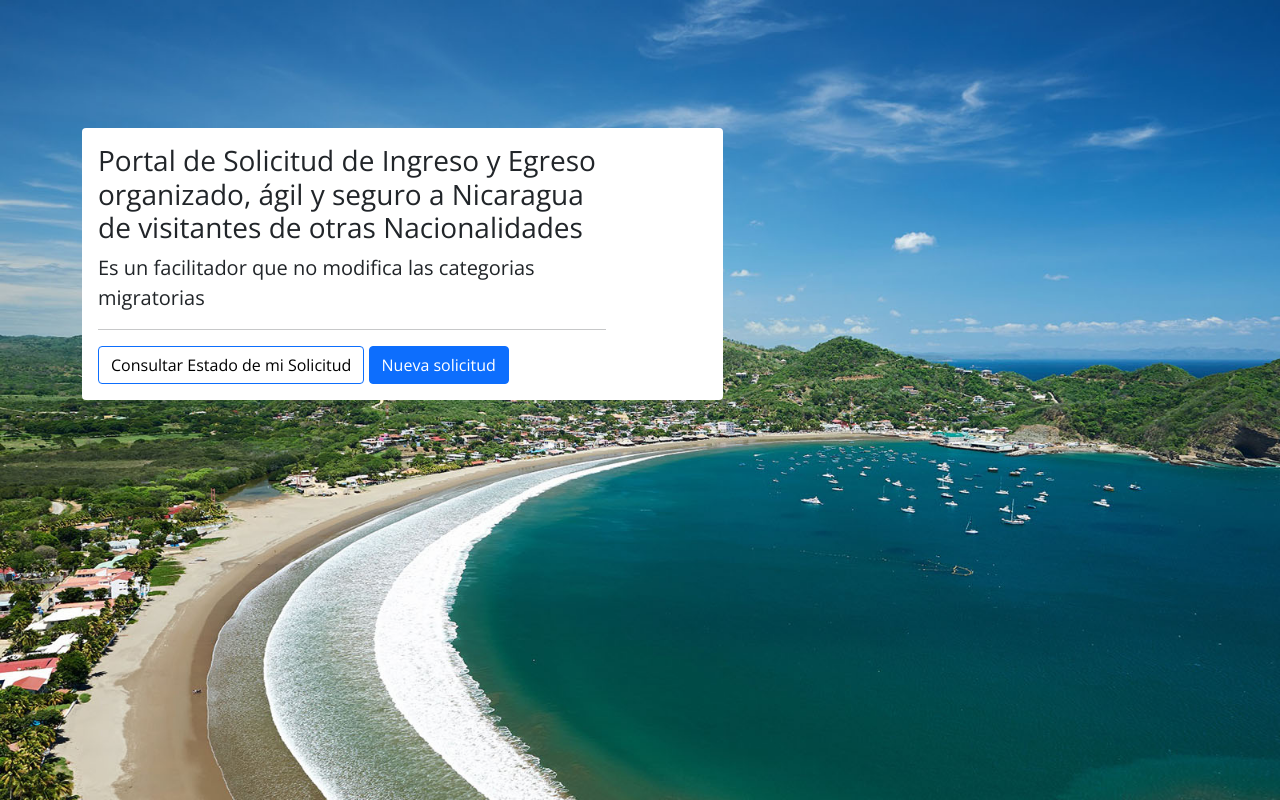
After one commit to leftdevel/flight-status, a Symfony app: template templates/default/index.html.twig in a window 1280 px wide. The commit adds this page. Run offline with Twig, Linux system fonts and the light colour scheme; the template is opened without the code that fills it, so the values that code supplies are empty; some libraries are stand-ins or nearby versions.

Commit message:
first commit

```diff
--- a/templates/base.html.twig
+++ b/templates/base.html.twig
@@ -1,12 +1,24 @@
-<!DOCTYPE html>
-<html>
+<!doctype html>
+<html lang="en">
   <head>
-        <meta charset="UTF-8">
+    <!-- Required meta tags -->
+    <meta charset="utf-8">
+    <meta name="viewport" content="width=device-width, initial-scale=1">
+    <link rel="preconnect" href="https://fonts.gstatic.com">
+    <link href="https://fonts.googleapis.com/css2?family=Open+Sans&display=swap" rel="stylesheet">
+    <style>
+        body {
+            font-family: 'Open Sans', 'Helvetica', 'Arial', sans-serif !important;
+        }
+    </style>
+    <!-- Bootstrap CSS -->
+    <link href="https://cdn.jsdelivr.net/npm/bootstrap@5.0.0-beta1/dist/css/bootstrap.min.css" rel="stylesheet" integrity="sha384-giJF6kkoqNQ00vy+HMDP7azOuL0xtbfIcaT9wjKHr8RbDVddVHyTfAAsrekwKmP1" crossorigin="anonymous">
+    {% block stylesheets %}{% endblock %}
     <title>{% block title %}Welcome!{% endblock %}</title>
-        {% block stylesheets %}{% endblock %}
   </head>
   <body>
     {% block body %}{% endblock %}
+    <script src="https://cdn.jsdelivr.net/npm/bootstrap@5.0.0-beta1/dist/js/bootstrap.bundle.min.js" integrity="sha384-ygbV9kiqUc6oa4msXn9868pTtWMgiQaeYH7/t7LECLbyPA2x65Kgf80OJFdroafW" crossorigin="anonymous"></script>
     {% block javascripts %}{% endblock %}
   </body>
 </html>
--- /dev/null
+++ b/templates/default/index.html.twig
@@ -0,0 +1,69 @@
+{% extends "base.html.twig" %}
+{% block body %}
+<div class="imagebg" style="height: 100vh; width: 100vw; padding-top: 10%; background-image: url(img/hero-1.jpg)!important; background-size: cover!important;">
+    <div class="container">
+        <div class="row">
+            <div class="col-sm-8 col-md-7">
+                <div class="rounded p-3 bg-white">
+                    <div class="col-md-10 col-md-offset-1 col-sm-12">
+                        <h3>Portal de Solicitud de Ingreso y Egreso organizado, ágil y seguro a Nicaragua de visitantes de otras Nacionalidades </h3>
+                        <p class="lead">
+                            Es un facilitador que no modifica las categorias migratorias
+                        </p>
+                        <hr class="short">
+                        <div class="col-md-12 pl0">
+                        <div class="bar__module">
+                            <button
+                                id="solicitud"
+                                data-bs-toggle="modal"
+                                data-bs-target="#exampleModal"
+                                class="border btn btn-light bg-white text-blue border-primary type-uppercase"
+                            >
+                                Consultar Estado de mi Solicitud
+                            </button>
+
+                            <a class="btn btn-primary type-uppercase" href="#">
+                                <span class="btn_text" style="color: white;">
+                                    Nueva solicitud
+                                </span>
+                            </a>
+                        </div>
+                        <!--end module-->
+                    </div>
+
+                    </div>
+                </div>
+            </div>
+        </div>
+        <!--end of row-->
+        <!-- Modal -->
+        <div class="modal fade" id="exampleModal" tabindex="-1" aria-labelledby="exampleModalLabel" aria-hidden="true">
+            <div class="modal-dialog modal-dialog-centered">
+                <div class="modal-content">
+                <div class="modal-header">
+                    <h5 class="modal-title" id="exampleModalLabel">Modal title</h5>
+                    <button type="button" class="btn-close" data-bs-dismiss="modal" aria-label="Close"></button>
+                </div>
+                <div class="modal-body">
+                    <div class="mb-3">
+                        <input class="form-control" id="exampleFormControlInput1" placeholder="Número de Ticket">
+                    </div>
+                    <div class="mb-3">
+                        <input class="form-control" id="exampleFormControlInput2" placeholder="Código de verificación">
+                    </div>
+                    <div class="mb-3">
+                        <img style="width: 163px; height: 40px" src="img/recaptcha.jpeg" class="mb-3 d-block" />
+                        <label for="exampleFormControlInput3">escriba el código de seguridad</label>
+                        <input class="form-control" id="exampleFormControlInput3">
+                    </div>
+                </div>
+                <div class="modal-footer">
+                    <button type="button" class="btn btn-secondary" data-bs-dismiss="modal">Cerrar</button>
+                    <button type="button" class="btn btn-primary">Consultar</button>
+                </div>
+                </div>
+            </div>
+        </div>
+    </div>
+</div>
+{% endblock %}
```
Also changed, not shown: src/Controller/DefaultController.php (added, +18 -0 lines), public/img/hero-1.jpg (added), public/img/recaptcha.jpeg (added). Lines whose indentation alone changed are shown as unchanged.
